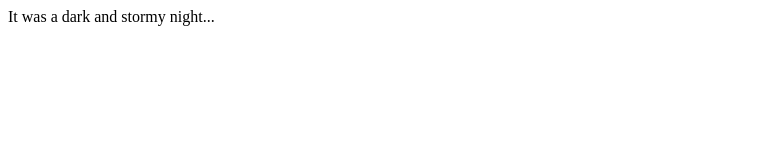
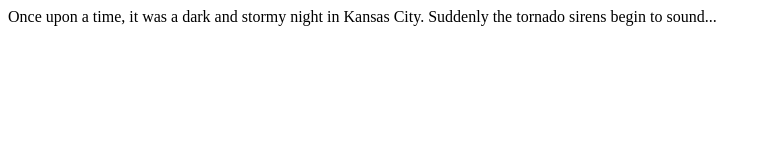
Before and after one commit to joshwilson84/fireside-story, a plain HTML site: page index.html in a window 1280 px wide. Shown: the whole page, without its empty margins (0-771 px from the left). Drawn offline with Linux system fonts and the light colour scheme.

Commit message:
added second line of story

```diff
--- a/index.html
+++ b/index.html
@@ -1,5 +1,5 @@
 <html>
   <body>
-    <p>It was a dark and stormy night...</p>
+    <p>Once upon a time, it was a dark and stormy night in Kansas City. Suddenly the tornado sirens begin to sound...</p>
   </body>
 </html>
```
